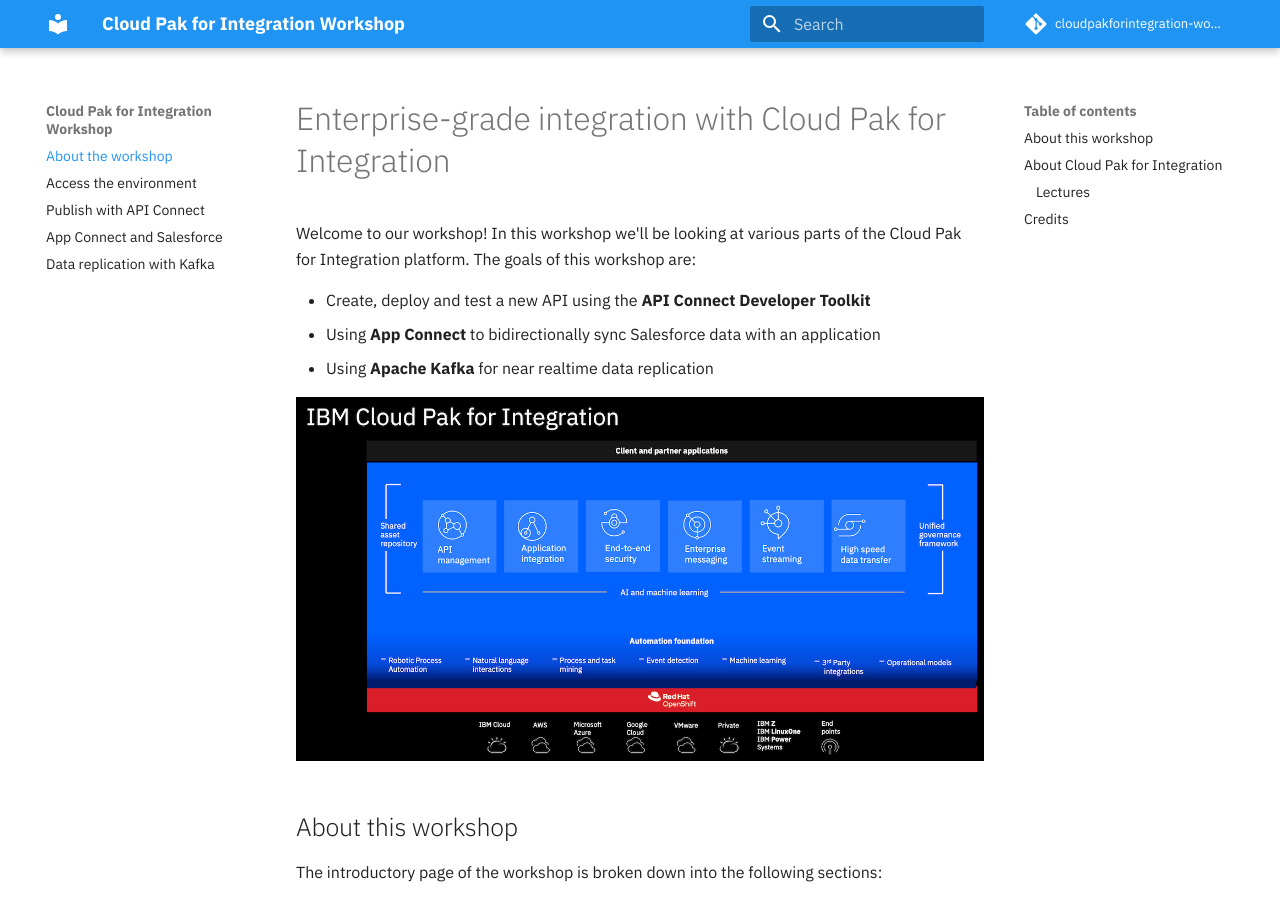
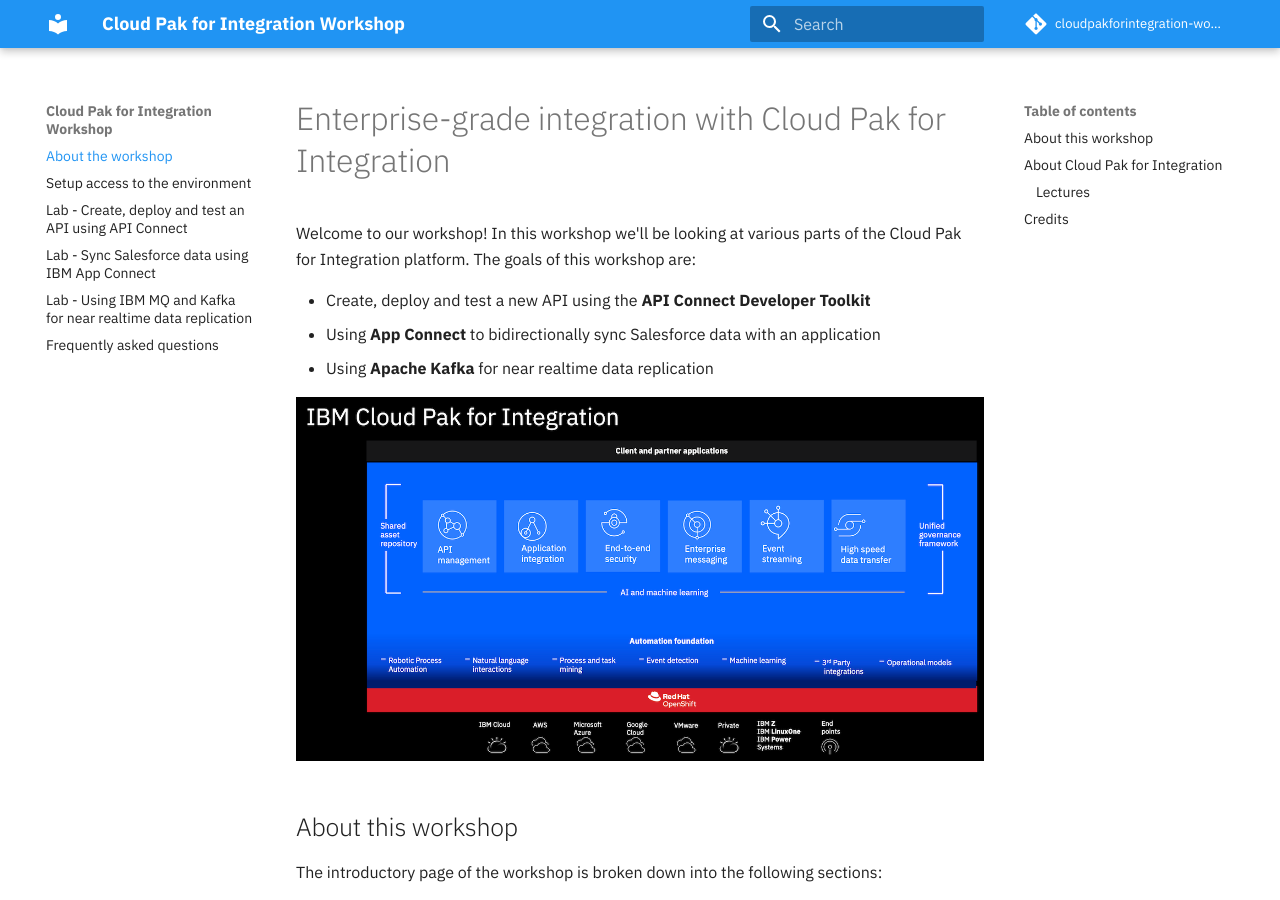
Before and after one commit to IBM/cloudpakforintegration-workshop, an MkDocs documentation site: the page built from docs/README.md, in a window 1280 px wide and 900 px high. Built offline with MkDocs 1.6.1 and Material for MkDocs 9.7.7, drawn with Linux system fonts in a browser that asks for light colours; comment, search, counter and statistics services are not loaded.

Commit message:
Added FAQ section to mkdocs metadata

```diff
--- a/mkdocs.yml
+++ b/mkdocs.yml
@@ -11,10 +11,11 @@
 # Navigation
 nav:
   - About the workshop: README.md
-  - Access the environment: pre-work/README.md
-  - Publish with API Connect: exercise-api-connect/README.md
-  - App Connect and Salesforce: exercise-app-connect/README.md
-  - Data replication with Kafka: exercise-event-streaming/README.md
+  - Setup access to the environment: pre-work/README.md
+  - Lab - Create, deploy and test an API using API Connect: exercise-api-connect/README.md
+  - Lab - Sync Salesforce data using IBM App Connect: exercise-app-connect/README.md
+  - Lab - Using IBM MQ and Kafka for near realtime data replication: exercise-event-streaming/README.md
+  - Frequently asked questions: faq/README.md
 
 ## DO NOT CHANGE BELOW THIS LINE
 
```
